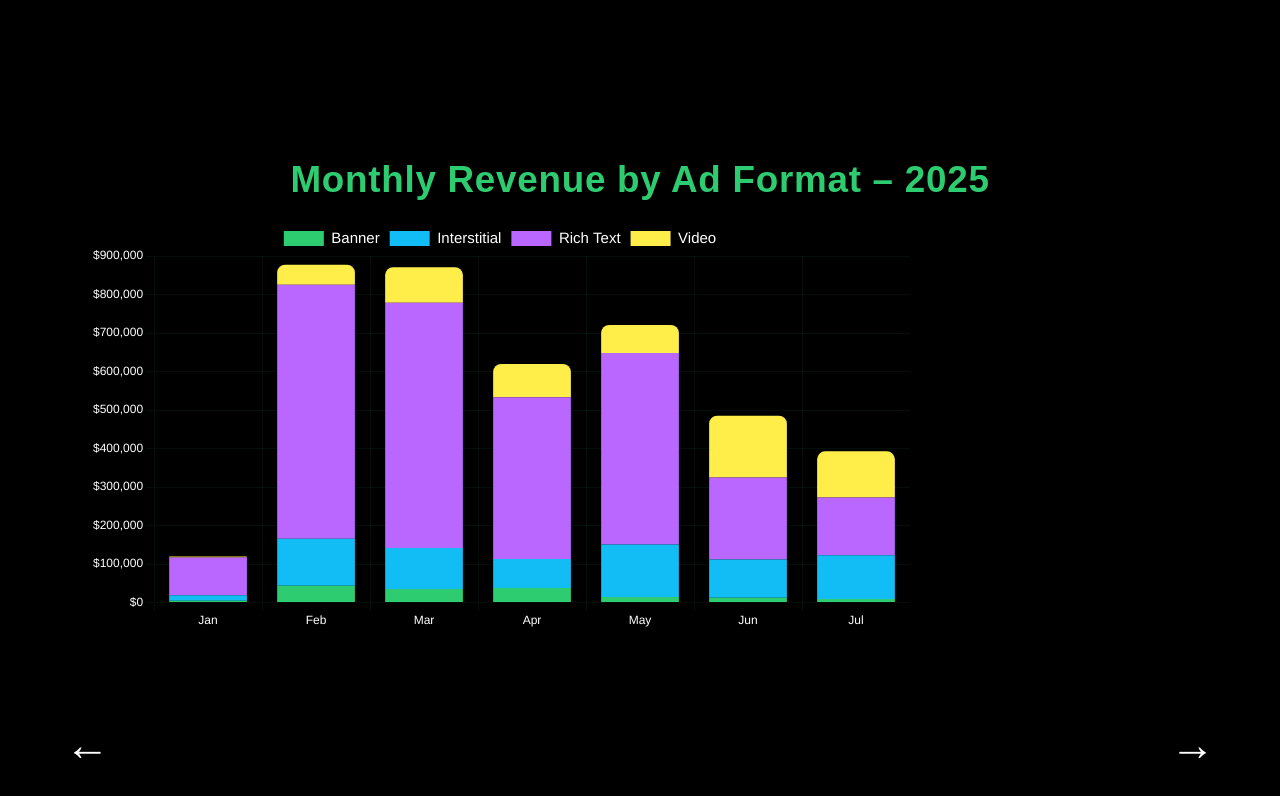
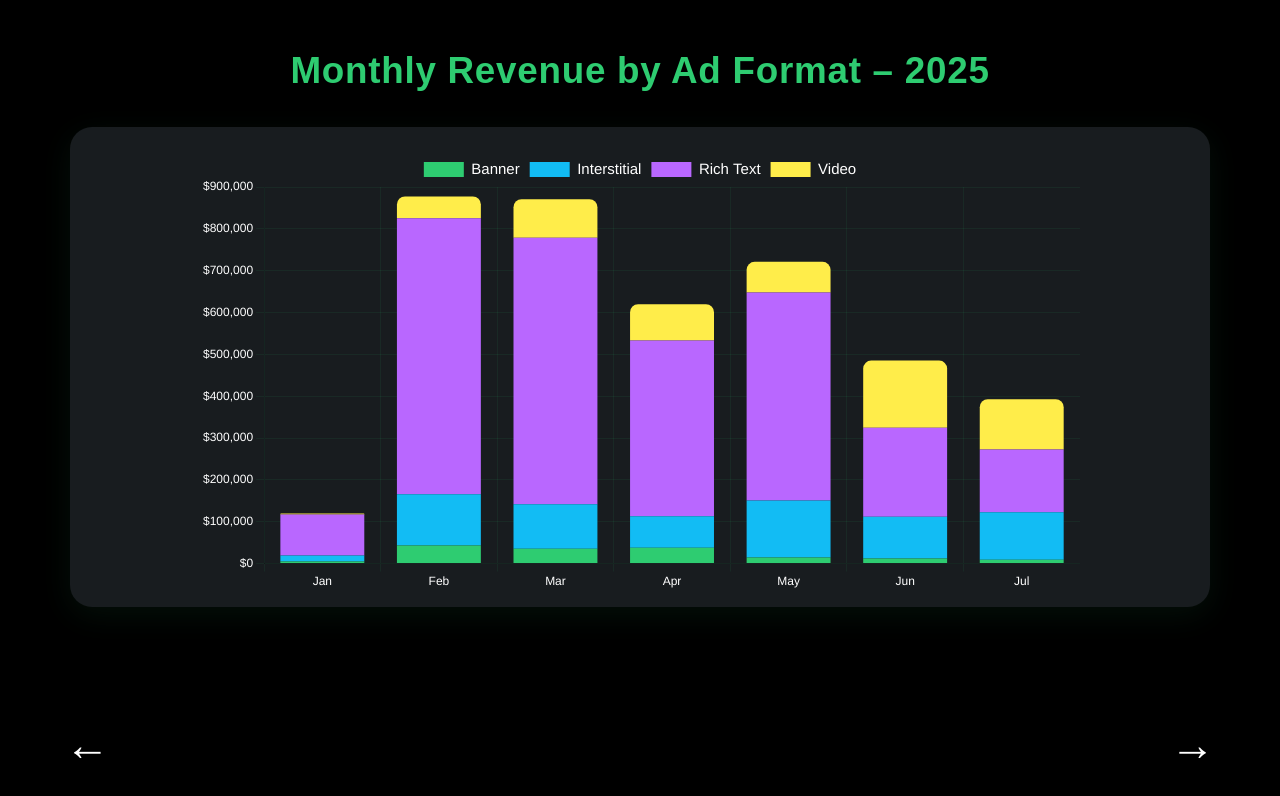
Before and after one commit to adar222/magnite-presentation-, a plain HTML site: page slide4.html in a window 1280 px wide. Drawn offline with nearby package versions, Linux system fonts and the light colour scheme.

Commit message:
Update slide4.html

```diff
--- a/slide4.html
+++ b/slide4.html
@@ -20,23 +20,29 @@
             height: 100vh;
             display: flex;
             flex-direction: column;
-            justify-content: center;
+            justify-content: flex-start;
             align-items: center;
+            position: relative;
         }
         h2 {
             color: #2ecc71;
             font-size: 2.3rem;
-            margin: 0 0 20px 0;
+            margin-top: 50px;
+            margin-bottom: 35px;
             letter-spacing: 0.02em;
         }
         .chart-wrapper {
-            width: 98vw;
+            width: 97vw;
             max-width: 1100px;
-            height: 410px;
-            background: #000;
-            border-radius: 0;
+            height: 440px;
+            background: #181c1f;
+            border-radius: 22px;
             margin: 0 auto 10px auto;
-            padding: 0;
+            padding: 25px 20px 15px 20px;
+            display: flex;
+            justify-content: center;
+            align-items: center;
+            box-shadow: 0 8px 32px 0 rgba(46,204,113,0.08);
         }
         .navigation {
             position: absolute;
@@ -64,9 +70,12 @@
             .chart-wrapper {
                 max-width: 99vw;
                 height: 180px;
+                padding: 7px 2px 2px 2px;
             }
             h2 {
                 font-size: 1.3rem;
+                margin-top: 22px;
+                margin-bottom: 18px;
             }
         }
     </style>
```
